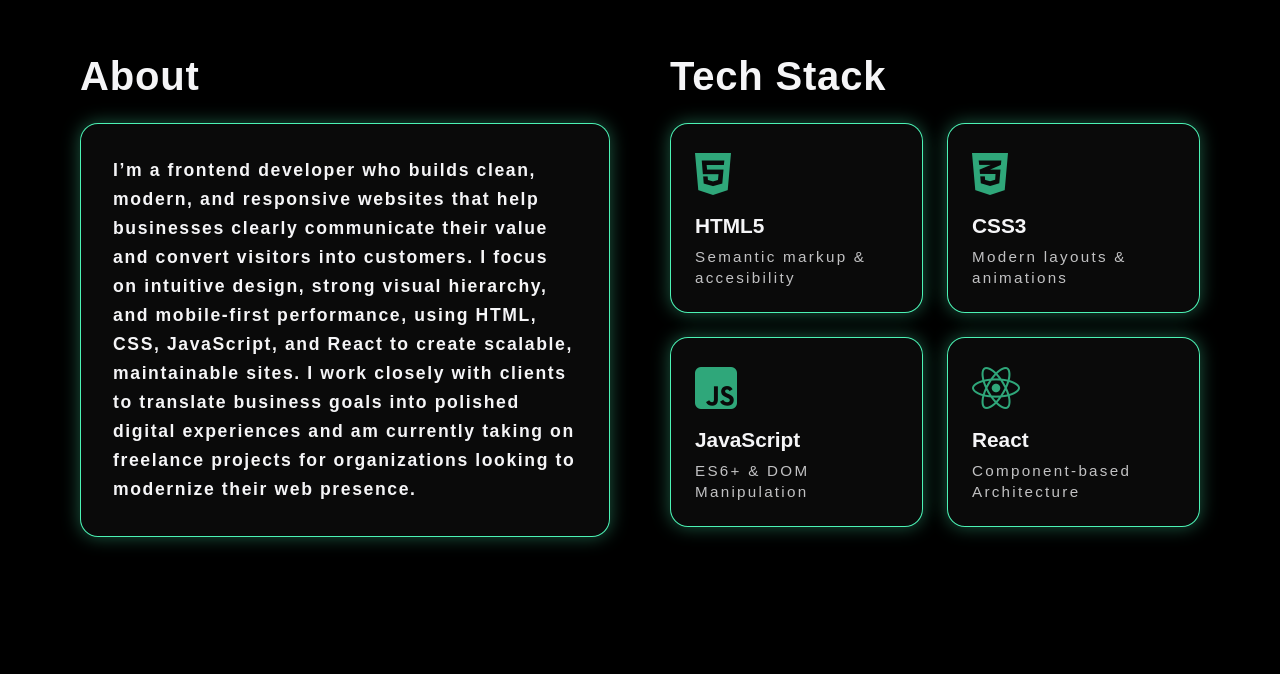
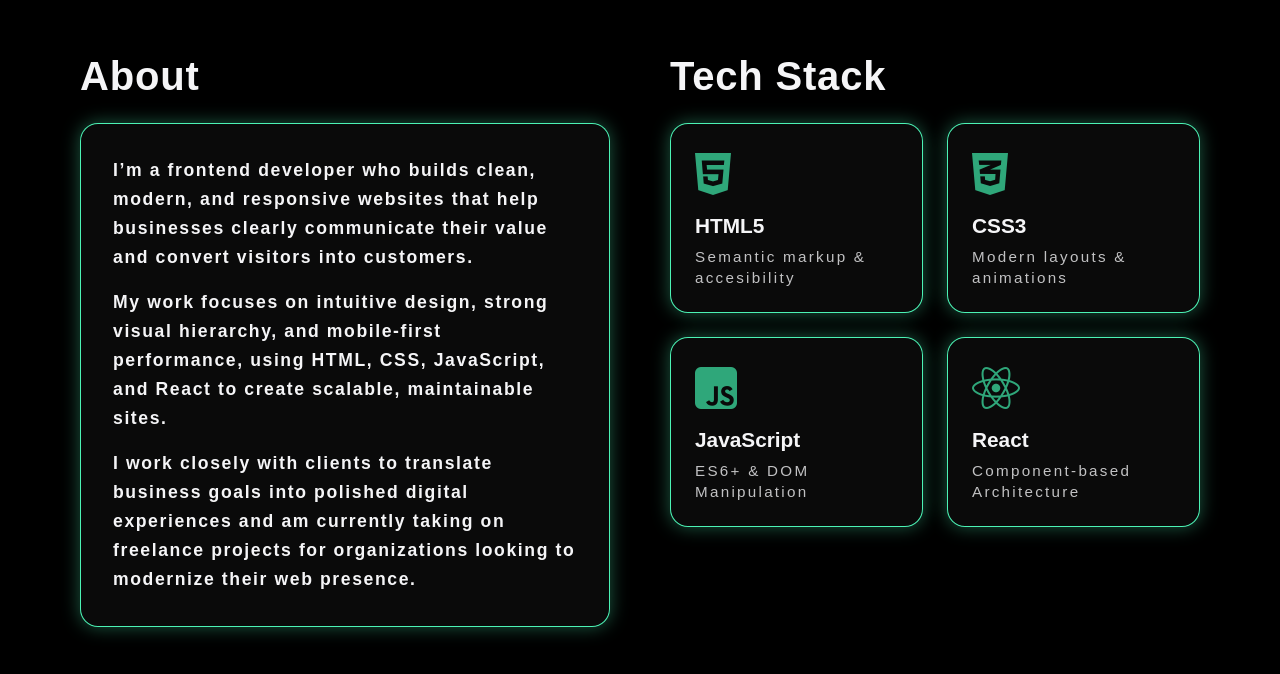
Before and after one commit to drewseabase/resume-portfolio, a React (Vite) app in the folder drew-portfolio/: page / in a window 1280 px wide. Shown: the part 2104-2778 px from the top of the page. Built offline with nearby package versions, Linux system fonts and the light colour scheme; a web font is replaced by a local one.

Commit message:
okay sweet

```diff
--- a/drew-portfolio/src/components/About.jsx
+++ b/drew-portfolio/src/components/About.jsx
@@ -5,11 +5,17 @@ export default function About() {
     <div className="about-me">
       <p>
         I’m a frontend developer who builds clean, modern, and responsive websites that help
-        businesses clearly communicate their value and convert visitors into customers. I focus on
-        intuitive design, strong visual hierarchy, and mobile-first performance, using HTML, CSS,
-        JavaScript, and React to create scalable, maintainable sites. I work closely with clients to
-        translate business goals into polished digital experiences and am currently taking on freelance
-        projects for organizations looking to modernize their web presence.
+        businesses clearly communicate their value and convert visitors into customers.
+      </p>
+
+      <p>
+        My work focuses on intuitive design, strong visual hierarchy, and mobile-first performance,
+        using HTML, CSS, JavaScript, and React to create scalable, maintainable sites.
+      </p>
+
+      <p>
+        I work closely with clients to translate business goals into polished digital experiences and
+        am currently taking on freelance projects for organizations looking to modernize their web presence.
       </p>
     </div>
   </section>
--- a/drew-portfolio/src/index.css
+++ b/drew-portfolio/src/index.css
@@ -398,6 +398,9 @@ body{
   font-weight: 800;
   font-size: clamp(0.95rem, 2.5vw, 1.1rem);
 }
+.about-me p + p{
+  margin-top: 16px;
+}
 
 /* --- TECH STACK --- */
 .tech-stack-section{
```
Lines whose indentation alone changed are shown as unchanged.
